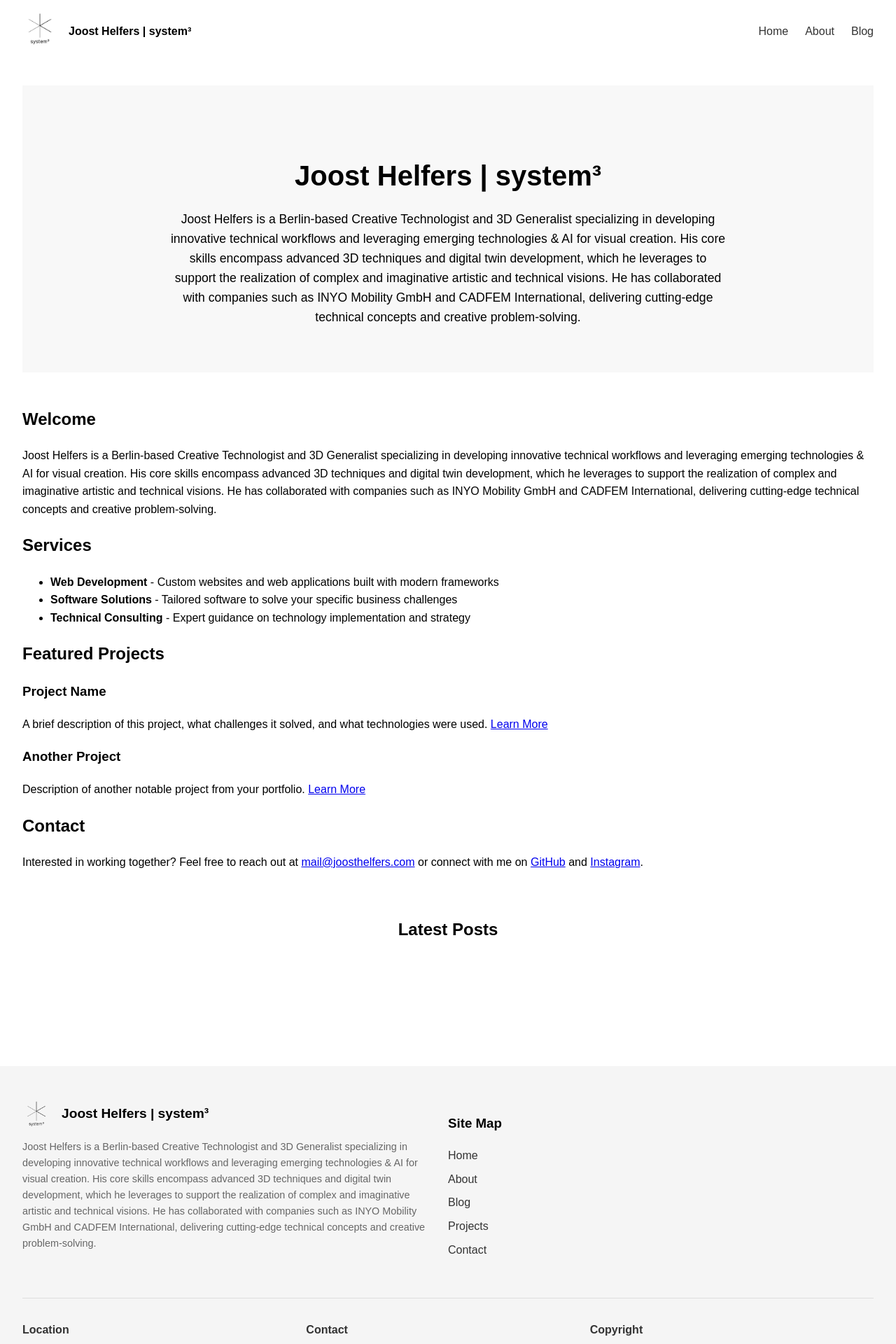
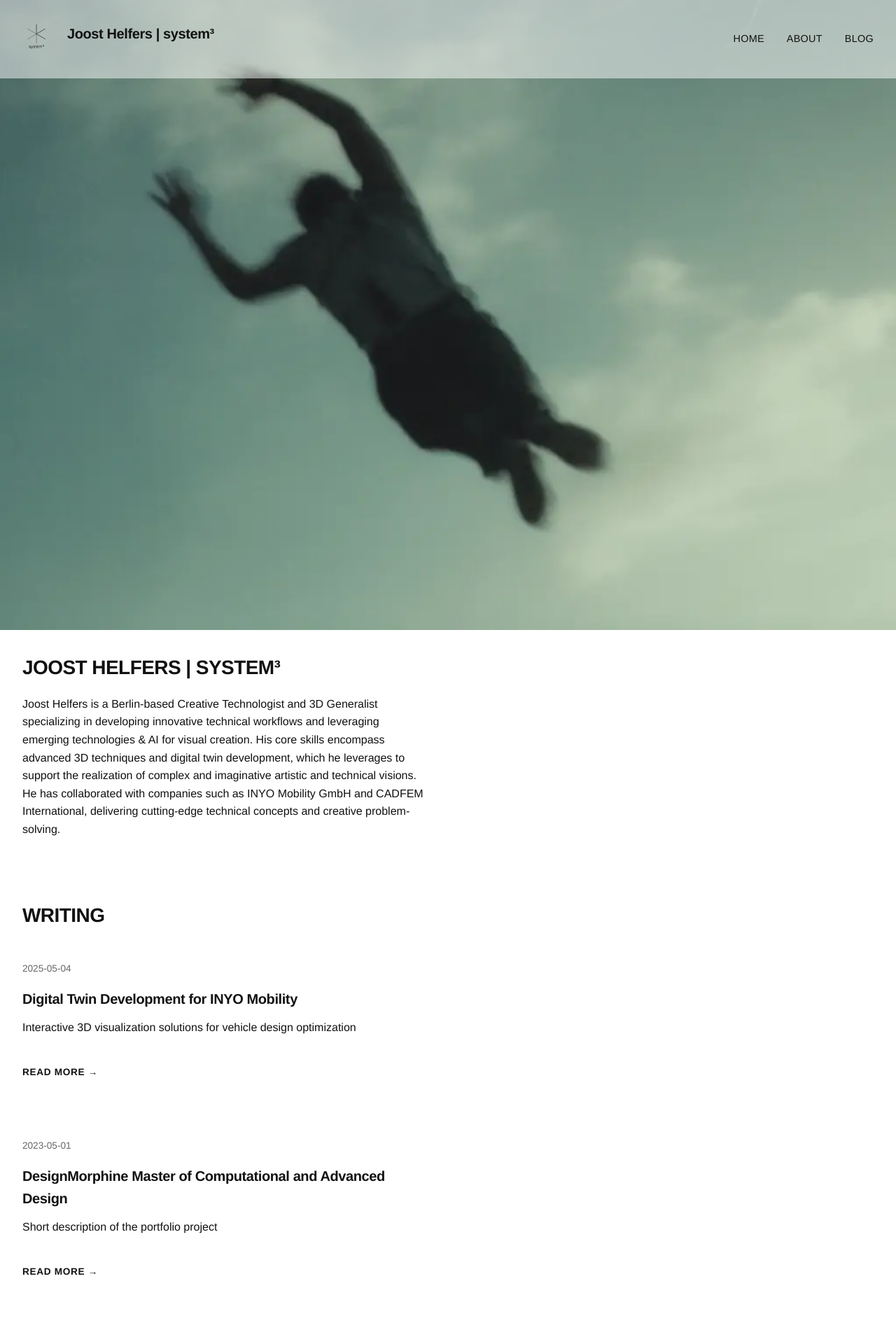
Before and after one commit to joosthel/system3-web, a Jekyll site: the page built from index.md, in a window 1280 px wide. Shown: the top 1920 px of the page at 70% size. Built offline with Jekyll 4.4.1, drawn with Linux system fonts in a browser that asks for light colours; a script that is not in the unit is left out; some of the changed text lies outside the part shown; grey boxes are pictures that could not be loaded.

Commit message:
add - basic layout changes, hero slideshow temp, footer styling

```diff
--- /dev/null
+++ b/_data/slideshow.yml
@@ -0,0 +1,6 @@
+- genai_bike.webp
+- genai_fly.webp
+- genai_horse.webp
+- genai_sky.webp
+- genai_traffic.webp
+# Add more image filenames as needed
--- a/_includes/footer.html
+++ b/_includes/footer.html
@@ -3,7 +3,7 @@
     <!-- Column 1: Logo and Title -->
     <div class="footer-column">
       <div class="footer-logo">
-          <img src="/assets/imgs/system3_logo_transparent_black.png" alt="{{ site.title }} Logo" />
+        <img src="{{ "/assets/imgs/system3_logo_transparent_black.png" | relative_url }}" alt="Logo" />
         <h2>{{ site.title }}</h2>
       </div>
       <p class="footer-description">{{ site.description }}</p>
@@ -11,43 +11,39 @@
 
     <!-- Column 2: Site Map -->
     <div class="footer-column">
-        <h3>Site Map</h3>
+      <h3>SITE MAP</h3>
       <nav class="footer-nav">
         <ul class="footer-links">
-            <li><a href="{{ '/' | relative_url }}">Home</a></li>
-            <li><a href="{{ '/about' | relative_url }}">About</a></li>
-            <li><a href="{{ '/blog' | relative_url }}">Blog</a></li>
-            <li><a href="{{ '/projects' | relative_url }}">Projects</a></li>
-            <li><a href="{{ '/contact' | relative_url }}">Contact</a></li>
+          <li><a href="{{ '/' | relative_url }}">HOME</a></li>
+          <li><a href="{{ '/about' | relative_url }}">ABOUT</a></li>
+          <li><a href="{{ '/blog' | relative_url }}">BLOG</a></li>
+          <li><a href="{{ '/projects' | relative_url }}">PROJECTS</a></li>
         </ul>
       </nav>
     </div>
   </div>
 
+  <!-- Dynamic spacer -->
+  <div class="footer-spacer"></div>
+
   <div class="footer-bottom">
-      <!-- Bottom Row: Three Columns -->
     <div class="footer-bottom-column">
-        <h4>Location</h4>
-        <p>Your City, Country</p>
+      <h4>LOCATION</h4>
+      <p>Berlin, Germany</p>
     </div>
 
     <div class="footer-bottom-column">
-        <h4>Contact</h4>
+      <h4>CONTACT</h4>
       <p><a href="mailto:{{ site.email }}">{{ site.email }}</a></p>
       <div class="social-links">
-          {% if site.github_username %}
         <a href="https://github.com/{{ site.github_username }}">GitHub</a>
-          {% endif %}
-          {% if site.instagram_username %}
         <a href="https://instagram.com/{{ site.instagram_username }}">Instagram</a>
-          {% endif %}
       </div>
     </div>
 
     <div class="footer-bottom-column">
-        <h4>Copyright</h4>
+      <h4>COPYRIGHT</h4>
       <p>&copy; {{ site.time | date: '%Y' }} {{ site.title }}</p>
-        <p>All rights reserved</p>
     </div>
   </div>
 </footer>
--- a/_includes/header.html
+++ b/_includes/header.html
@@ -1,7 +1,7 @@
 <header class="site-header">
   <div class="header-left">
     <a href="{{ "/" | relative_url }}" class="header-logo" title="{{ site.title }}">
-        <img src="../assets/imgs/system3_logo_transparent_black.png" alt="{{ site.title }} Logo" />
+      <img src="{{ "/assets/imgs/system3_logo_transparent_black.png" | relative_url }}" alt="{{ site.title }} Logo" />
     </a>
     <h1 class="site-title">{{ site.title }}</h1>
   </div>
--- a/_layouts/default.html
+++ b/_layouts/default.html
@@ -4,22 +4,38 @@
     <meta charset="utf-8">
     <meta name="viewport" content="width=device-width, initial-scale=1">
     <title>{% if page.title %}{{ page.title | escape }}{% else %}{{ site.title | escape }}{% endif %}</title>
+    <link rel="shortcut icon" type="image/x-icon" href="{{ "/favicon.ico" | relative_url }}">
     <link rel="stylesheet" href="{{ "/assets/css/main.css" | relative_url }}">
     {% feed_meta %}
     {% seo %}
-
-    <!-- Tinylytics -->
-    <script src="https://tinylytics.app/embed/7ZMWAxo3SGfyS79F-9JM.js" defer></script>
   </head>
   <body>
     {% include header.html %}
 
     <main class="page-content" aria-label="Content">
-      <div class="wrapper">
-        {{ content }}
-      </div>
+      {{ content }}
     </main>
 
     {% include footer.html %}
+
+    <!-- Slideshow JavaScript -->
+    <script>
+      document.addEventListener('DOMContentLoaded', function() {
+        // Slideshow functionality
+        const slideshowImages = document.querySelectorAll('.slideshow-image');
+        if (slideshowImages.length > 1) {
+          let currentSlide = 0;
+
+          function nextSlide() {
+            slideshowImages[currentSlide].classList.remove('active');
+            currentSlide = (currentSlide + 1) % slideshowImages.length;
+            slideshowImages[currentSlide].classList.add('active');
+          }
+
+          // Change image every 5 seconds (5000ms)
+          setInterval(nextSlide, 3000);
+        }
+      });
+    </script>
   </body>
 </html>
--- a/_layouts/home.html
+++ b/_layouts/home.html
@@ -3,39 +3,73 @@
 ---
 
 <div class="home-container">
-  <!-- Hero Section -->
+  <!-- Hero Section (Full Width) -->
   <section class="hero-section">
-    <h1>{{ site.title }}</h1>
-    <p class="hero-description">{{ site.description }}</p>
+    <div class="slideshow-container">
+      <div class="slideshow-images">
+        {% for image in site.data.slideshow %}
+          <div class="slideshow-image {% if forloop.first %}active{% endif %}"
+              style="background-image: url('{{ "/assets/imgs/slideshow/" | append: image | relative_url }}')"></div>
+        {% endfor %}
+      </div>
+    </div>
   </section>
 
-  <!-- Main Content Section -->
+  <!-- Main Content (Two-Column with Right Empty) - Hardcoded -->
   <section class="main-content">
-    {{ content }}
+    <div class="main-content-inner">
+      <h2> {{site.title }}</h2>
+      <p> {{site.description }}</p>
+    </div>
+    <!-- Empty right column -->
   </section>
 
-  <!-- Blog Posts Section -->
+  <!-- Blog Posts Section (Two-Column with Right Empty) - Dynamic -->
   <section class="blog-section">
-    <h2>Latest Posts</h2>
+    <div class="blog-section-inner">
+      <h2>WRITING</h2>
       <div class="post-grid">
         {% for post in site.posts limit:3 %}
         <div class="post-card">
+          <span class="post-date">{{ post.date | date: "%Y-%m-%d" }}</span>
           <h3><a href="{{ post.url | relative_url }}">{{ post.title }}</a></h3>
-        <span class="post-date">{{ post.date | date: "%B %d, %Y" }}</span>
           {% if post.description %}
             <p>{{ post.description }}</p>
           {% else %}
             <p>{{ post.excerpt | strip_html | truncatewords: 30 }}</p>
           {% endif %}
-        <a href="{{ post.url | relative_url }}" class="read-more">Read More</a>
+          <a href="{{ post.url | relative_url }}" class="read-more">READ MORE →</a>
         </div>
         {% endfor %}
       </div>
 
       {% if site.posts.size > 3 %}
       <div class="view-all">
-      <a href="{{ '/blog' | relative_url }}" class="view-all-button">View All Posts</a>
+        <a href="{{ '/blog' | relative_url }}" class="view-all-button">ALL POSTS</a>
       </div>
       {% endif %}
+    </div>
+    <!-- Empty right column -->
+  </section>
+
+  <!-- Portfolio Projects Section (Two-Column with Right Empty) - Dynamic -->
+  <section class="portfolio-section">
+    <div class="portfolio-section-inner">
+      <h2>PORTFOLIO</h2>
+      <div class="portfolio-grid">
+        {% assign portfolio_posts = site.posts | where: "categories", "portfolio" %}
+        {% for post in portfolio_posts limit:3 %}
+        <div class="portfolio-card">
+          {% if post.image %}
+          <img src="{{ post.image | relative_url }}" alt="{{ post.title }}">
+          {% endif %}
+          <h3><a href="{{ post.url | relative_url }}">{{ post.title }}</a></h3>
+          <p>{{ post.excerpt | strip_html | truncatewords: 20 }}</p>
+          <a href="{{ post.url | relative_url }}" class="view-project">VIEW PROJECT →</a>
+        </div>
+        {% endfor %}
+      </div>
+    </div>
+    <!-- Empty right column -->
   </section>
 </div>
--- a/assets/css/main.css
+++ b/assets/css/main.css
@@ -1,28 +1,176 @@
+/* Base styles */
+:root {
+  --primary-color: #000000;
+  --secondary-color: #ffffff;
+  --text-color: #111111;
+  --light-gray: #f5f5f5;
+  --med-gray: #666666;
+  --grid-gap: 2rem;
+}
+
 body {
-    font-family: Arial, sans-serif;
+  font-family: 'Helvetica Neue', Arial, sans-serif;
   line-height: 1.6;
   margin: 0;
   padding: 0;
+  background-color: var(--secondary-color);
+  color: var(--text-color);
+  -webkit-font-smoothing: antialiased;
+  -moz-osx-font-smoothing: grayscale;
 }
 
-  .home-container {
-    max-width: 100vw;
-    margin: 0 auto;
-    padding: 2rem;
+/* Typography */
+h1, h2, h3, h4, h5, h6 {
+  font-weight: 700;
+  letter-spacing: -0.02em;
+  margin: 0 0 1rem 0;
 }
 
-  .home-header {
-    text-align: center;
-    margin-bottom: 3rem;
+h1 { font-size: 3rem; }
+h2 { font-size: 1.75rem; text-transform: uppercase; }
+h3 { font-size: 1.25rem; }
+
+p {
+  max-width: 65ch;
+  margin: 0 0 1.5rem 0;
 }
 
-/* Header styles */
+a {
+  color: var(--text-color);
+  text-decoration: none;
+}
+
+a:hover {
+  text-decoration: underline;
+}
+
+/* Layout structure */
+.page-content {
+  width: 100%;
+}
+
+.wrapper,
+.home-container {
+  width: 100%;
+}
+
+/* Grid layouts */
+.main-content,
+.blog-section,
+.portfolio-section {
+  display: grid;
+  grid-template-columns: 50% 50%;
+  width: 100%;
+  padding-bottom: 2rem;
+  margin-bottom: 2rem;
+}
+
+.main-content-inner,
+.blog-section-inner,
+.portfolio-section-inner {
+  grid-column: 1;
+  padding: 0 2rem;
+}
+
+/* Hero section - full height */
+.hero-section {
+  width: 100%;
+  height: 100vh;
+  position: relative;
+  overflow: hidden;
+}
+
+/* Slideshow container */
+.slideshow-container {
+  width: 100%;
+  height: 100%;
+  position: relative;
+}
+
+.slideshow-images {
+  width: 100%;
+  height: 100%;
+  position: relative;
+}
+
+.slideshow-image {
+  position: absolute;
+  top: 0;
+  left: 0;
+  width: 100%;
+  height: 100%;
+  background-position: center;
+  background-size: cover;
+  opacity: 0;
+  transition: opacity 0.5s ease-in-out;
+}
+
+.slideshow-image.active {
+  opacity: 1;
+}
+
+/* Blog/Portfolio cards */
+.post-grid,
+.portfolio-grid {
+  display: grid;
+  grid-template-columns: 1fr;
+  gap: var(--grid-gap);
+}
+
+.post-card,
+.portfolio-card {
+  padding: 1.5rem 0;
+  position: relative;
+  background-color: var(--secondary-color);
+}
+
+.post-card:hover h3,
+.portfolio-card:hover h3 {
+  text-decoration: underline;
+}
+
+.post-card h3,
+.portfolio-card h3 {
+  margin-top: 0;
+  margin-bottom: 0.75rem;
+}
+
+.post-date {
+  display: inline-block;
+  font-size: 0.85rem;
+  margin-bottom: 1rem;
+  color: var(--med-gray);
+  font-weight: 500;
+}
+
+.read-more,
+.view-project {
+  display: inline-block;
+  margin-top: 1rem;
+  font-weight: 700;
+  text-transform: uppercase;
+  font-size: 0.85rem;
+  letter-spacing: 0.05em;
+}
+
+.portfolio-card img {
+  width: 100%;
+  height: auto;
+  margin-bottom: 1.5rem;
+}
+
+/* Header */
 .site-header {
   display: flex;
   justify-content: space-between;
   align-items: center;
-    padding: 1rem 2rem;
-    background-color: #fff;
+  padding: 2rem;
+  position: absolute;
+  top: 0;
+  left: 0;
+  width: calc(100% - 4rem);
+  z-index: 10;
+  background: rgba(255, 255, 255, 0.5);
 }
 
 .header-left {
@@ -31,80 +179,77 @@
 }
 
 .header-logo img {
-    width: 50px;
+  width: 40px;
   height: auto;
-    margin-right: 1rem;
+  margin-right: 1.5rem;
 }
 
 .site-title {
-    margin: 0;
-    font-size: 1rem;
+  font-size: 1.25rem;
+  font-weight: 700;
 }
 
 .header-right {
   display: flex;
-    gap: 1.5rem;
+  gap: 2rem;
 }
 
 .header-right a {
-    text-decoration: none;
-    color: #333;
   font-weight: 500;
+  letter-spacing: 0.02em;
+  text-transform: uppercase;
+  font-size: 0.9rem;
 }
 
-  .header-right a:hover {
-    color: #0066cc;
-  }
-
-/* Footer styles */
+/* Footer */
 .site-footer {
-  background-color: #f5f5f5;
-  padding: 3rem 2rem;
-  margin-top: 3rem;
-  min-height: 1080px;
+  height: 100vh;
+  background-color: var(--light-gray);
+  padding: 2rem 2rem;
+  margin-top: 4rem;
+  display: flex;
+  flex-direction: column;
+  box-sizing: border-box;
+  overflow: hidden;
 }
 
 .footer-main {
   display: flex;
   flex-wrap: wrap;
-  justify-content: space-between;
-  margin-bottom: 2rem;
-  border-bottom: 1px solid #ddd;
-  padding-bottom: 2rem;
+  gap: 2rem;
+  margin-bottom: 1.5rem;
 }
 
 .footer-column {
   flex: 1;
   min-width: 250px;
-  margin-bottom: 1rem;
-  padding-right: 2rem;
 }
 
 .footer-logo {
   display: flex;
   align-items: center;
-  margin-bottom: 1rem;
+  margin-bottom: 0.5rem;
 }
 
 .footer-logo img {
-  width: 40px;
+  width: 25px;
   height: auto;
-  margin-right: 1rem;
+  margin-right: 0.5rem;
 }
 
 .footer-logo h2 {
+  font-size: 1rem;
   margin: 0;
-  font-size: 1.2rem;
 }
 
 .footer-description {
-  color: #666;
+  max-width: 100%;
+  margin-bottom: 1rem;
   font-size: 0.9rem;
-}
-
-.footer-nav h3 {
-  margin-top: 0;
-  margin-bottom: 1rem;
+  max-height: 12rem;
+  max-width: 65ch;
+  overflow: hidden;
+  position: relative;
 }
 
 .footer-links {
@@ -114,184 +259,86 @@
 }
 
 .footer-links li {
-  margin-bottom: 0.5rem;
+  margin-bottom: 0.4rem;
 }
 
 .footer-links a {
-  text-decoration: none;
-  color: #333;
+  font-size: 0.9rem;
 }
 
-.footer-links a:hover {
-  color: #0066cc;
+.footer-spacer {
+  flex-grow: 1;
 }
 
 .footer-bottom {
   display: flex;
   flex-wrap: wrap;
-  justify-content: space-between;
+  gap: 2rem;
 }
 
 .footer-bottom-column {
   flex: 1;
-  min-width: 200px;
-  margin-bottom: 1rem;
+  min-width: 170px;
+  margin-bottom: 0;
 }
 
 .footer-bottom-column h4 {
-  margin-top: 0;
-  margin-bottom: 0.5rem;
-  color: #333;
+  font-size: 0.8rem;
+  text-transform: uppercase;
+  letter-spacing: 0.05em;
+  margin-bottom: 0.4rem;
 }
 
 .footer-bottom-column p {
-  margin: 0 0 0.5rem 0;
-  color: #666;
+  font-size: 0.9rem;
+  margin-bottom: 0.4rem;
+}
+
+.social-links {
   font-size: 0.9rem;
 }
 
-.social-links {
-  margin-top: 0.5rem;
-}
-
 .social-links a {
-  text-decoration: none;
-  color: #333;
   margin-right: 1rem;
-  font-size: 0.9rem;
-}
-
-.social-links a:hover {
-  color: #0066cc;
-}
-
-
-/* Hero Section */
-.hero-section {
-  padding: 4rem 2rem;
-  text-align: center;
-  background-color: #f8f8f8;
-  margin-bottom: 3rem;
-}
-
-.hero-section h1 {
-  margin-bottom: 1rem;
-  font-size: 2.5rem;
-}
-
-.hero-description {
-  max-width: 800px;
-  margin: 0 auto;
-  font-size: 1.1rem;
-  line-height: 1.6;
-}
-
-/* Main Content Section */
-.main-content {
-  margin-bottom: 4rem;
-}
-
-/* Blog Posts Section */
-.blog-section {
-  margin-bottom: 4rem;
-}
-
-.blog-section h2 {
-  margin-bottom: 2rem;
-  text-align: center;
-}
-
-.post-grid {
-  display: grid;
-  grid-template-columns: repeat(auto-fill, minmax(300px, 1fr));
-  gap: 2rem;
-}
-
-.post-card {
-  border: 1px solid #eaeaea;
-  border-radius: 5px;
-  padding: 1.5rem;
-  transition: transform 0.2s, box-shadow 0.2s;
-}
-
-.post-card:hover {
-  transform: translateY(-5px);
-  box-shadow: 0 10px 20px rgba(0,0,0,0.1);
-}
-
-.post-card h3 {
-  margin-top: 0;
-  margin-bottom: 0.5rem;
-}
-
-.post-card h3 a {
-  text-decoration: none;
-  color: #333;
-}
-
-.post-date {
-  display: block;
-  color: #666;
-  font-size: 0.9rem;
-  margin-bottom: 1rem;
-}
-
-.read-more {
-  display: inline-block;
-  margin-top: 1rem;
-  color: #0066cc;
-  text-decoration: none;
-  font-weight: 500;
-}
-
-.view-all {
-  text-align: center;
-  margin-top: 3rem;
-}
-
-.view-all-button {
-  display: inline-block;
-  padding: 0.5rem 1.5rem;
-  background-color: #0066cc;
-  color: white;
-  text-decoration: none;
-  border-radius: 3px;
-  font-weight: 500;
-}
-
-.view-all-button:hover {
-  background-color: #0052a3;
 }
 
 /* Responsive adjustments */
 @media (max-width: 768px) {
-  .post-grid {
+  .main-content,
+  .blog-section,
+  .portfolio-section {
     grid-template-columns: 1fr;
+  }
+
+  .main-content-inner,
+  .blog-section-inner,
+  .portfolio-section-inner {
+    grid-column: 1;
+    padding: 0 1.5rem;
+  }
+
+  .site-header {
+    flex-direction: column;
+    align-items: flex-start;
+    padding: 1.5rem;
+    width: calc(100% - 3rem);
+  }
+
+  .header-right {
+    margin-top: 1rem;
+  }
+
+  .footer-main,
+  .footer-bottom {
+    flex-direction: column;
+  }
+
+  .footer-description {
+    display: none;
   }
 }
 
-  /* Post content styles */
-.home-content,
-.post-content,
-.page-content {
-  text-align: left;
+/* Scroll offset for main content to account for full-height hero */
+.main-content {
+  margin-top: 2rem;
 }
-
-.post {
-  margin-bottom: 2rem;
-}
-
-.post-title {
-  margin-bottom: 0.5rem;
-}
-
-.post-meta {
-  color: #666;
-  font-size: 0.9rem;
-  margin-bottom: 1rem;
-}
-
-.post-excerpt,
-.post-content p {
-  text-align: left;
-}
--- a/index.md
+++ b/index.md
@@ -2,34 +2,3 @@
 layout: home
 title: Home
 ---
-
-## Welcome
-
-Joost Helfers is a Berlin-based Creative Technologist and 3D Generalist specializing
-  in developing innovative technical workflows and leveraging emerging technologies &
-  AI for visual creation. His core skills encompass advanced 3D techniques and digital
-  twin development, which he leverages to support the realization of complex and imaginative
-  artistic and technical visions. He has collaborated with companies such as INYO Mobility GmbH
-  and CADFEM International, delivering cutting-edge technical concepts and creative problem-solving.
-
-## Services
-
-- **Web Development** - Custom websites and web applications built with modern frameworks
-- **Software Solutions** - Tailored software to solve your specific business challenges
-- **Technical Consulting** - Expert guidance on technology implementation and strategy
-
-## Featured Projects
-
-### Project Name
-A brief description of this project, what challenges it solved, and what technologies were used.
-[Learn More](#)
-
-### Another Project
-Description of another notable project from your portfolio.
-[Learn More](#)
-
-## Contact
-
-Interested in working together? Feel free to reach out at [mail@joosthelfers.com](mailto:mail@joosthelfers.com)
-or connect with me on [GitHub](https://github.com/joosthel) and
-[Instagram](https://instagram.com/joosthel).
```
Also changed, not shown: _posts/2025-05-03-designmorphine-msc.md (added, +10 -0 lines), _posts/2025-05-04-inyo-digital-twin.md (added, +27 -0 lines), assets/imgs/slideshow/genai_bike.webp (added), assets/imgs/slideshow/genai_fly.webp (added), assets/imgs/slideshow/genai_horse.webp (added), assets/imgs/slideshow/genai_sky.webp (added), assets/imgs/slideshow/genai_traffic.webp (added), readme.md (added). Lines whose indentation alone changed are shown as unchanged.
